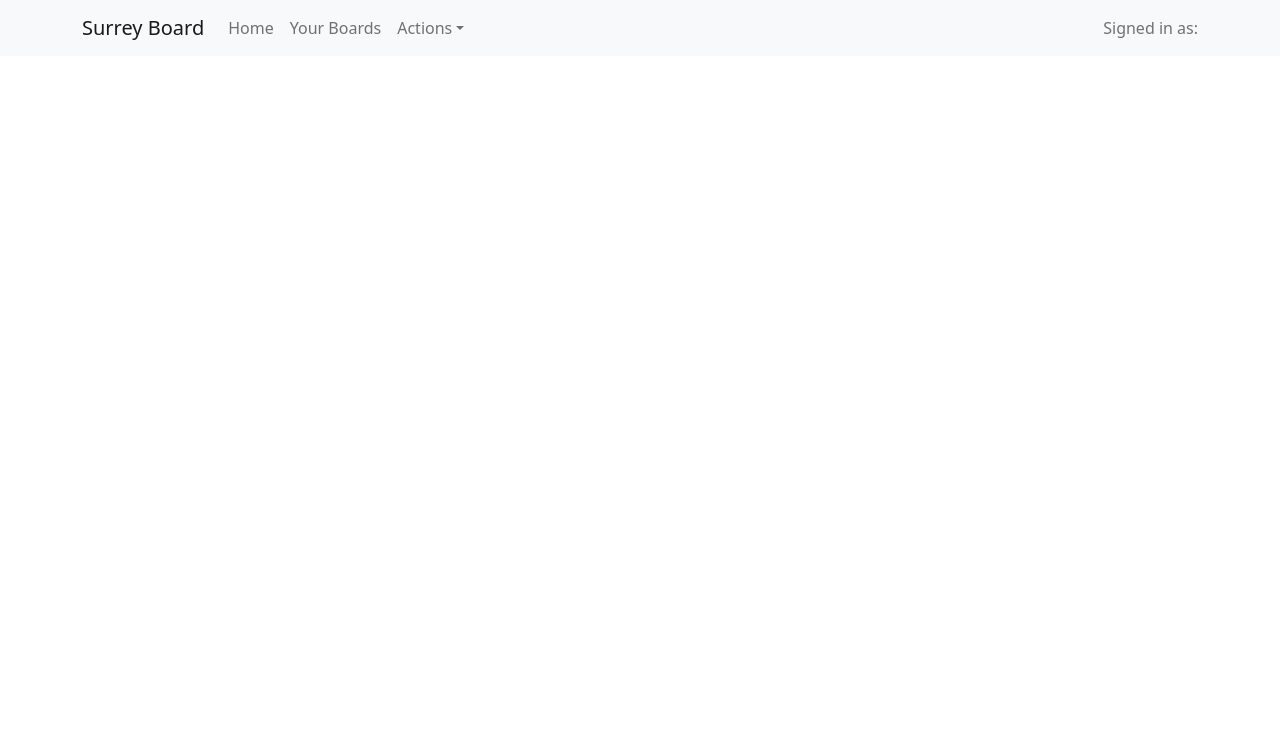
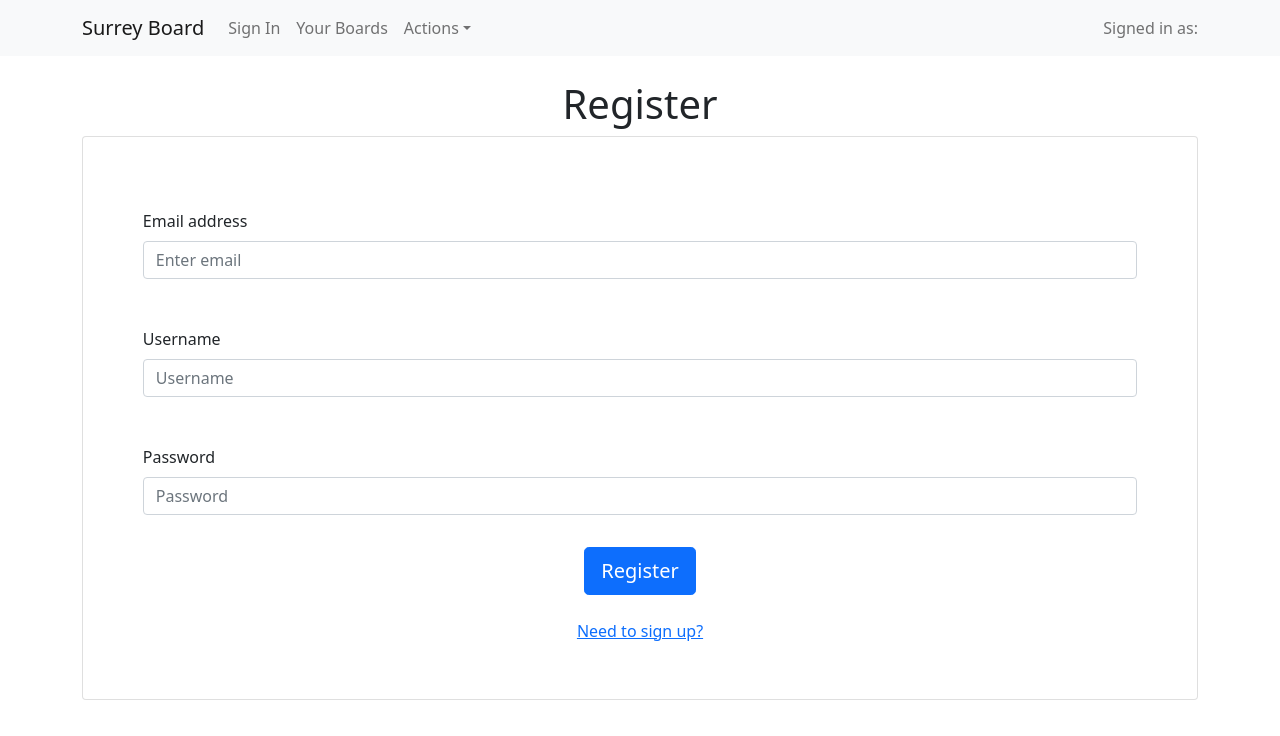
Before and after one commit to NamanpreetG/Surrey-Board, a React (Create React App) app in the folder front-end/: page /register in a window 1280 px wide. Shown: the top 736 px of the page. Built offline with nearby package versions, Linux system fonts and the light colour scheme; no server answers.

Commit message:
added styling to front-end registration

```diff
--- a/front-end/package.json
+++ b/front-end/package.json
@@ -6,10 +6,12 @@
     "@testing-library/jest-dom": "^5.16.2",
     "@testing-library/react": "^12.1.4",
     "@testing-library/user-event": "^13.5.0",
+    "axios": "^0.26.1",
     "bootstrap": "^5.1.3",
     "react": "^17.0.2",
     "react-bootstrap": "^2.2.1",
     "react-dom": "^17.0.2",
+    "react-router-dom": "^6.2.2",
     "react-scripts": "5.0.0",
     "web-vitals": "^2.1.4"
   },
@@ -37,5 +39,5 @@
       "last 1 safari version"
     ]
   },
-  "proxy": "http://localhost:3001"
+  "proxy": "http://localhost:3005"
 }
--- a/front-end/src/App.js
+++ b/front-end/src/App.js
@@ -1,44 +1,19 @@
-import "./App.css";
-import { Navbar, Container, Nav, NavDropdown } from "react-bootstrap";
-import { useState, useEffect } from "react";
+import NavBar from "./components/NavBar";
+import Login from "./Login/Login";
+import Register from "./Register/Register"
+import { BrowserRouter as Router, Route, Routes } from "react-router-dom";
 
 function App() {
-  const [message, setMessage] = useState("");
-
-  useEffect(() => {
-    fetch("/api")
-      .then((res) => res.json())
-      .then((returnData) => setMessage(returnData));
-  }, []);
   return (
-    <div className="App">
-      {/* Navbar code */}
-      <Navbar bg="light" expand="lg">
-        <Container>
-          <Navbar.Brand href="#home">Surrey Board</Navbar.Brand>
-          <Navbar.Toggle aria-controls="basic-navbar-nav" />
-          <Navbar.Collapse id="basic-navbar-nav">
-            <Nav className="me-auto">
-              <Nav.Link href="#home">Home</Nav.Link>
-              <Nav.Link href="#link">Your Boards</Nav.Link>
-              <NavDropdown title="Actions" id="basic-nav-dropdown">
-                <NavDropdown.Item href="#action/3.1">Action 1</NavDropdown.Item>
-                <NavDropdown.Item href="#action/3.2">Action 2</NavDropdown.Item>
-                <NavDropdown.Item href="#action/3.3">Action 3</NavDropdown.Item>
-                <NavDropdown.Divider />
-                <NavDropdown.Item href="#action/3.4">Action 4</NavDropdown.Item>
-              </NavDropdown>
-            </Nav>
-          </Navbar.Collapse>
-          <Navbar.Toggle />
-          <Navbar.Collapse className="justify-content-end">
-            <Navbar.Text>
-              Signed in as: <a href="#login">{message.message}</a>
-            </Navbar.Text>
-          </Navbar.Collapse>
-        </Container>
-      </Navbar>
-    </div>
+    <Router>
+      <NavBar />
+      <div className="content">
+        <Routes>
+          <Route path="/login" element={<Login />} />
+          <Route path="/register" element={<Register />} />
+        </Routes>
+      </div>
+    </Router>
   );
 }
 
--- /dev/null
+++ b/front-end/src/Login.css
@@ -0,0 +1,8 @@
+.Center {
+    text-align: center;
+  }
+#center-button{
+    display: flex;
+    justify-content: center;
+    align-items: center;
+}
--- /dev/null
+++ b/front-end/src/Login/Login.js
@@ -0,0 +1,108 @@
+import { useState } from "react";
+import Axios from "axios";
+import "../Login.css";
+import {
+  Form,
+  FormGroup,
+  Button,
+  Container,
+  Row,
+  Col,
+  Card,
+} from "react-bootstrap";
+
+function Login() {
+  const [regEmail, setRegEmail] = useState();
+  const [regUsername, setRegUsername] = useState("");
+  const [regPassword, setRegPassword] = useState("");
+
+  const [email, setEmail] = useState("");
+  const [password, setPassword] = useState("");
+  const [loginStatus, setLoginStatus] = useState("");
+
+  const register = () => {
+    Axios.post("http://localhost:3005/register", {
+      email: regEmail,
+      username: regUsername,
+      password: regPassword,
+    }).then((res) => {
+      console.log(res);
+    });
+  };
+
+  const login = () => {
+    Axios.post("http://localhost:3005/login", {
+      email: email,
+      password: password,
+    }).then((res) => {
+      if (res.data.message) {
+        console.log(res.data);
+        setLoginStatus(res.data.message);
+      } else {
+        console.log(res.data);
+        setLoginStatus(res.data[0].name);
+      }
+    });
+  };
+
+  return (
+    <Container fluid="sm">
+      <Form>
+        <br />
+        <h1 className="Center">Sign In</h1>
+        <Card className="card-padding">
+          <Row>
+            <Card.Body>
+              <Form.Group className="mb-3" controlId="formBasicEmail">
+                <Form.Label>Email</Form.Label>
+                <Form.Control
+                  type="email"
+                  placeholder="Enter email"
+                  onChange={(e) => {
+                    setRegEmail(e.target.value);
+                  }}
+                />
+              </Form.Group>
+            </Card.Body>
+          </Row>
+          {/* email:{" "}
+        <input
+          type="text"
+          onChange={(e) => {
+            setEmail(e.target.value);
+          }}
+        /> */}
+          <Row>
+            <Card.Body>
+              <Form.Group className="mb-3" controlId="formBasicPassword">
+                <Form.Label>Password</Form.Label>
+                <Form.Control type="password" placeholder="Password" />
+              </Form.Group>
+            </Card.Body>
+          </Row>
+          {/* password:{" "}
+        <input
+          type="password"
+          onChange={(e) => {
+            setPassword(e.target.value);
+          }}
+        /> */}
+
+          <div id="center-button">
+            <Button variant="success" onClick={login} size="lg">
+              Log In
+            </Button>
+          </div>
+
+          <h3 style={{ color: "red" }}>{loginStatus} </h3>
+          <br />
+      <a id="center-button" href="/register">
+        Need to register?
+      </a>
+        </Card>
+      </Form>
+    </Container>
+  );
+}
+
+export default Login;
--- /dev/null
+++ b/front-end/src/Register.css
@@ -0,0 +1,12 @@
+.center-text {
+    text-align: center;
+  }
+#align-center{
+    display: flex;
+    justify-content: center;
+    align-items: center;
+}
+
+.card-padding{
+    padding: 5%
+}
--- /dev/null
+++ b/front-end/src/Register/Register.js
@@ -0,0 +1,122 @@
+import { useState } from "react";
+import Axios from "axios";
+import "../Register.css";
+import {
+  Form,
+  FormGroup,
+  Button,
+  Container,
+  Row,
+  Col,
+  Card,
+} from "react-bootstrap";
+
+function Register() {
+  const [regEmail, setRegEmail] = useState();
+  const [regUsername, setRegUsername] = useState("");
+  const [regPassword, setRegPassword] = useState("");
+
+  const [email, setEmail] = useState("");
+  const [password, setPassword] = useState("");
+  const [loginStatus, setLoginStatus] = useState("");
+
+  const register = () => {
+    Axios.post("http://localhost:3005/register", {
+      email: regEmail,
+      username: regUsername,
+      password: regPassword,
+    }).then((res) => {
+      console.log(res);
+    });
+  };
+
+  const login = () => {
+    Axios.post("http://localhost:3005/login", {
+      email: email,
+      password: password,
+    }).then((res) => {
+      if (res.data.message) {
+        console.log(res.data);
+        setLoginStatus(res.data.message);
+      } else {
+        console.log(res.data);
+        setLoginStatus(res.data[0].name);
+      }
+    });
+  };
+
+  return (
+    <Container fluid="lg">
+      <br />
+      <Form>
+        <h1 className="center-text">Register</h1>
+        <Card className="card-padding">
+          <Row>
+            <Card.Body>
+              <Form.Group className="mb-3" controlId="formBasicEmail">
+                <Form.Label>Email address</Form.Label>
+                <Form.Control
+                  type="email"
+                  placeholder="Enter email"
+                  onChange={(e) => {
+                    setRegEmail(e.target.value);
+                  }}
+                />
+              </Form.Group>
+            </Card.Body>
+          </Row>
+
+          {/* email:{" "}
+        <input
+          type="email"
+          onChange={(e) => {
+            setRegEmail(e.target.value);
+          }}
+        /> */}
+          <Row>
+            <Card.Body>
+              <Form.Group className="mb-3" controlId="formBasicUsername">
+                <Form.Label>Username</Form.Label>
+                <Form.Control type="text" placeholder="Username" />
+              </Form.Group>
+            </Card.Body>
+          </Row>
+          {/* username:{" "}
+        <input
+          type="text"
+          onChange={(e) => {
+            setRegUsername(e.target.value);
+          }}
+        /> */}
+          <Row>
+            <Card.Body>
+              <Form.Group className="mb-3" controlId="formBasicPassword">
+                <Form.Label>Password</Form.Label>
+                <Form.Control type="password" placeholder="Password" />
+              </Form.Group>
+            </Card.Body>
+          </Row>
+          {/* password:{" "}
+        <input
+          type="password"
+          onChange={(e) => {
+            setRegPassword(e.target.value);
+          }}
+        /> */}
+
+          <div id="align-center">
+            <Button onClick={register} size="lg">
+              Register
+            </Button>
+          </div>
+          <br />
+          <a id="align-center" href="/login">
+            Need to sign up?
+          </a>
+        </Card>
+      </Form>
+    </Container>
+  );
+}
+
+export default Register;
--- /dev/null
+++ b/front-end/src/components/NavBar.js
@@ -0,0 +1,45 @@
+import "../App.css";
+import { Navbar, Container, Nav, NavDropdown } from "react-bootstrap";
+import { useState, useEffect } from "react";
+
+function NavBar() {
+  const [message, setMessage] = useState("");
+
+  useEffect(() => {
+    fetch("/api")
+      .then((res) => res.json())
+      .then((returnData) => setMessage(returnData));
+  }, []);
+  return (
+    <div className="App">
+      {/* Navbar code */}
+      <Navbar bg="light" expand="lg">
+        <Container>
+          <Navbar.Brand href="/">Surrey Board</Navbar.Brand>
+          <Navbar.Toggle aria-controls="basic-navbar-nav" />
+          <Navbar.Collapse id="basic-navbar-nav">
+            <Nav className="me-auto">
+              <Nav.Link href="/login">Sign In</Nav.Link>
+              <Nav.Link href="#link">Your Boards</Nav.Link>
+              <NavDropdown title="Actions" id="basic-nav-dropdown">
+                <NavDropdown.Item href="#action/3.1">Action 1</NavDropdown.Item>
+                <NavDropdown.Item href="#action/3.2">Action 2</NavDropdown.Item>
+                <NavDropdown.Item href="#action/3.3">Action 3</NavDropdown.Item>
+                <NavDropdown.Divider />
+                <NavDropdown.Item href="#action/3.4">Action 4</NavDropdown.Item>
+              </NavDropdown>
+            </Nav>
+          </Navbar.Collapse>
+
+          <Navbar.Collapse className="justify-content-end">
+            <Navbar.Text>
+              Signed in as: <a href="#login">{message.message}</a>
+            </Navbar.Text>
+          </Navbar.Collapse>
+        </Container>
+      </Navbar>
+    </div>
+  );
+}
+
+export default NavBar;
```
Also changed, not shown: 2 other files (tests, documents, lock files or other folders).
